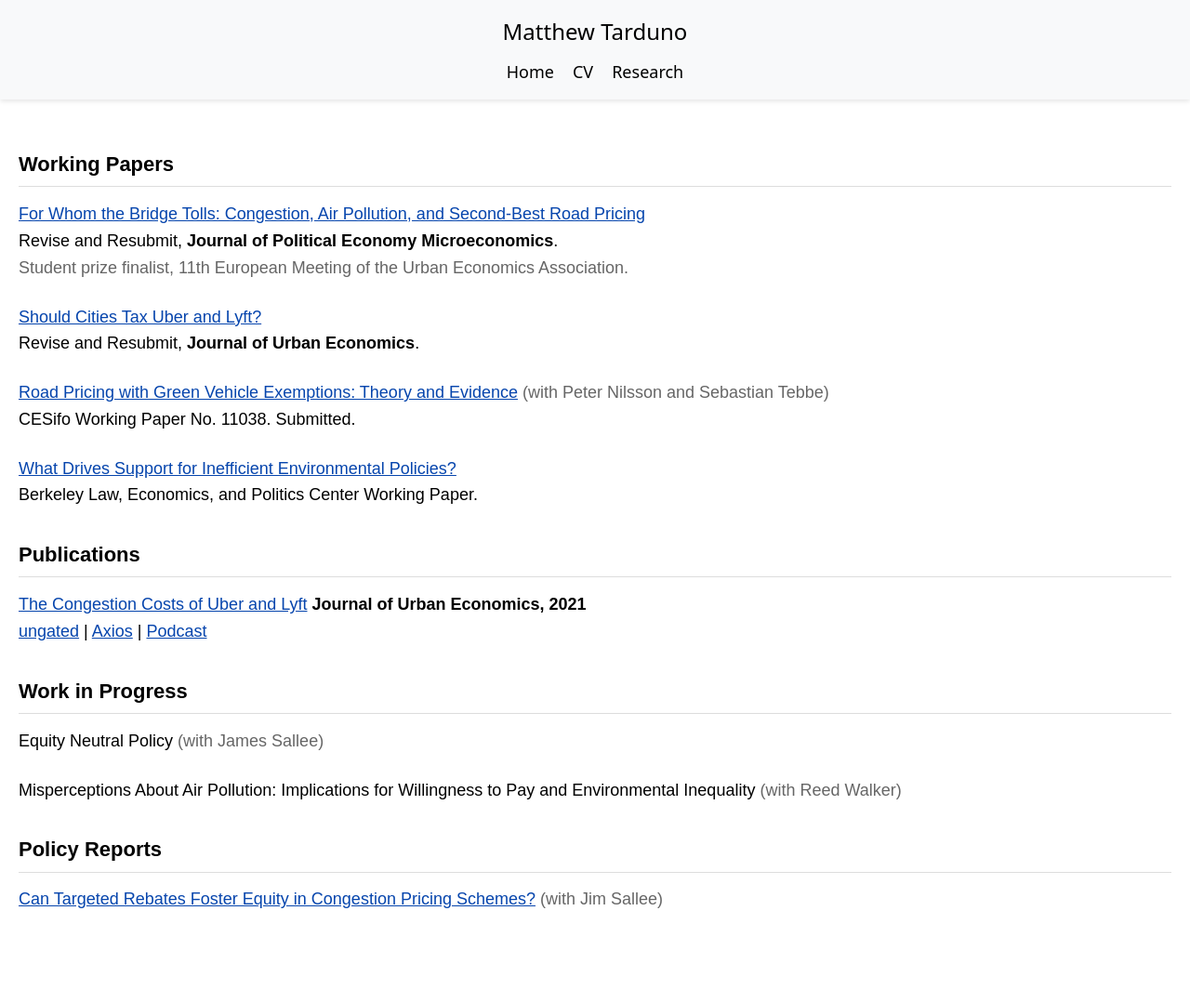
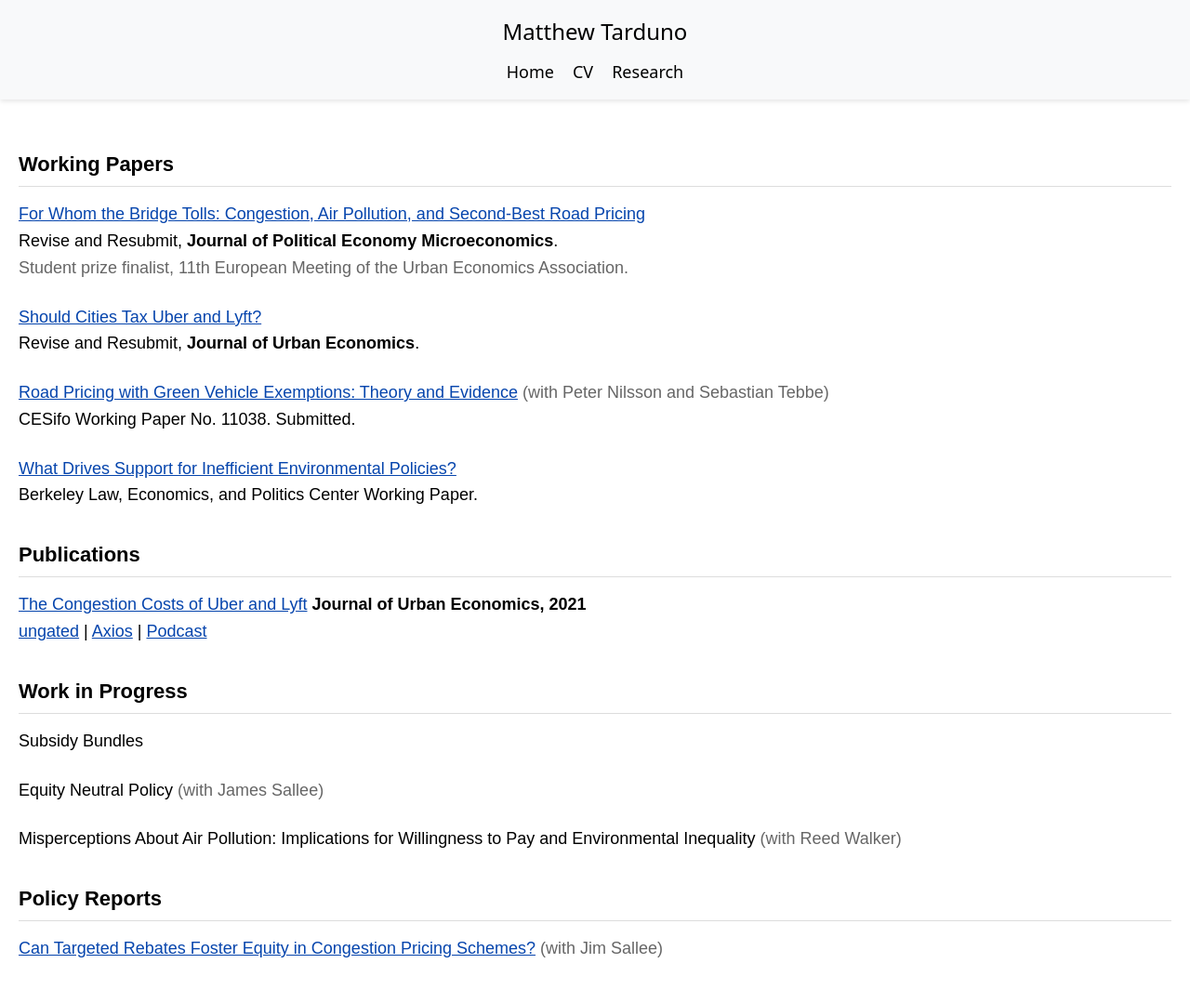
Before and after one commit to Matt-Tarduno/Matt-Tarduno.github.io, a Jekyll site: the page built from research_mobile/index.html, in a window 1280 px wide. Shown: the whole page at 93% size. Built offline with Jekyll 4.4.1, drawn with Linux system fonts in a browser that asks for light colours; before the commit the page ends 1026 px from its top, so only the background shows below that.

Commit message:
Update index.html

```diff
--- a/research_mobile/index.html
+++ b/research_mobile/index.html
@@ -155,6 +155,8 @@ title: Research
 
     <h1>Work in Progress</h1>
 
+    <p>Subsidy Bundles<span></span></p>
+
     <p>Equity Neutral Policy<span> (with James Sallee)</span></p>
 
     <p>Misperceptions About Air Pollution: Implications for Willingness to Pay and Environmental Inequality<span> (with Reed Walker)</span></p>
```
